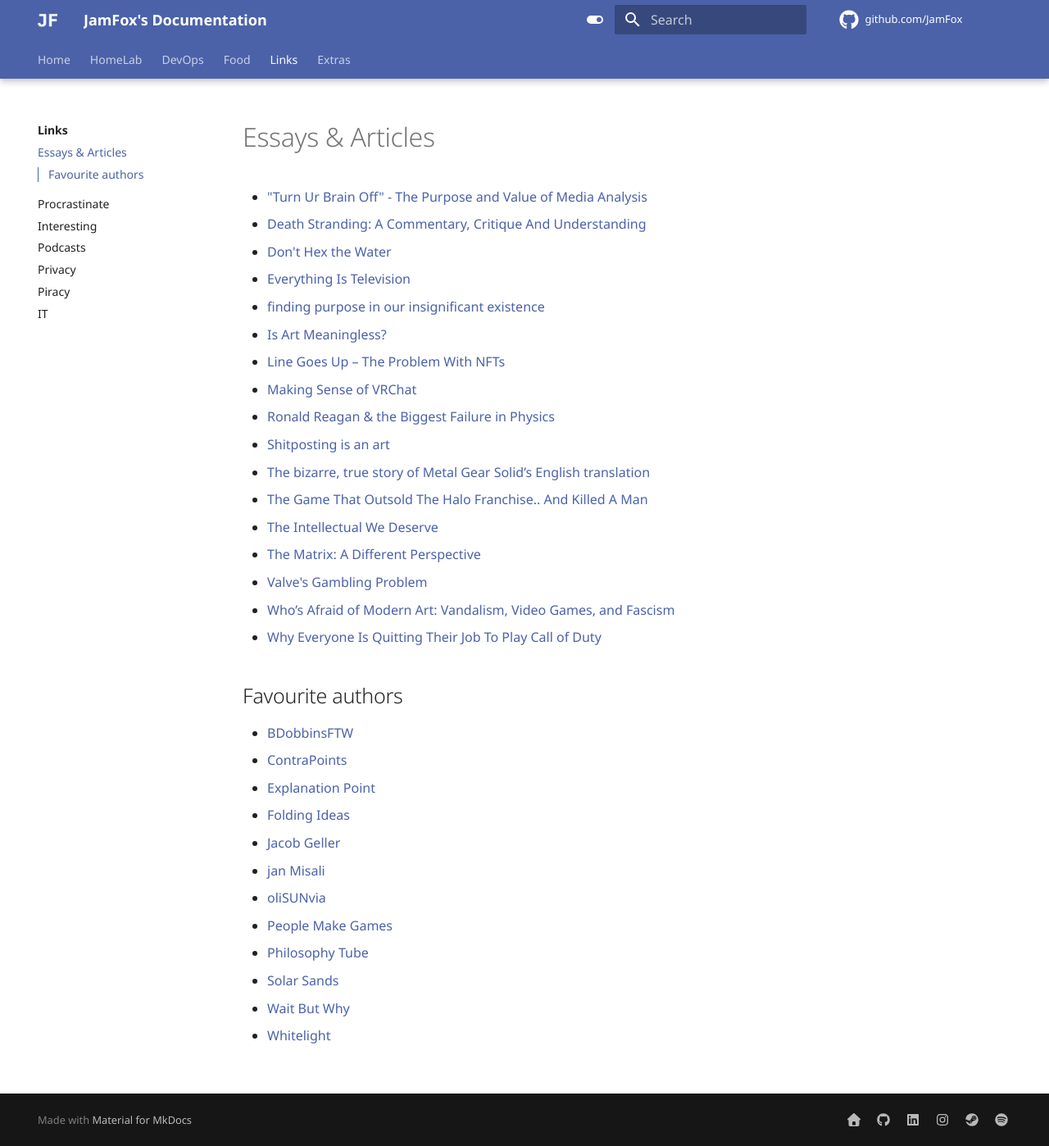
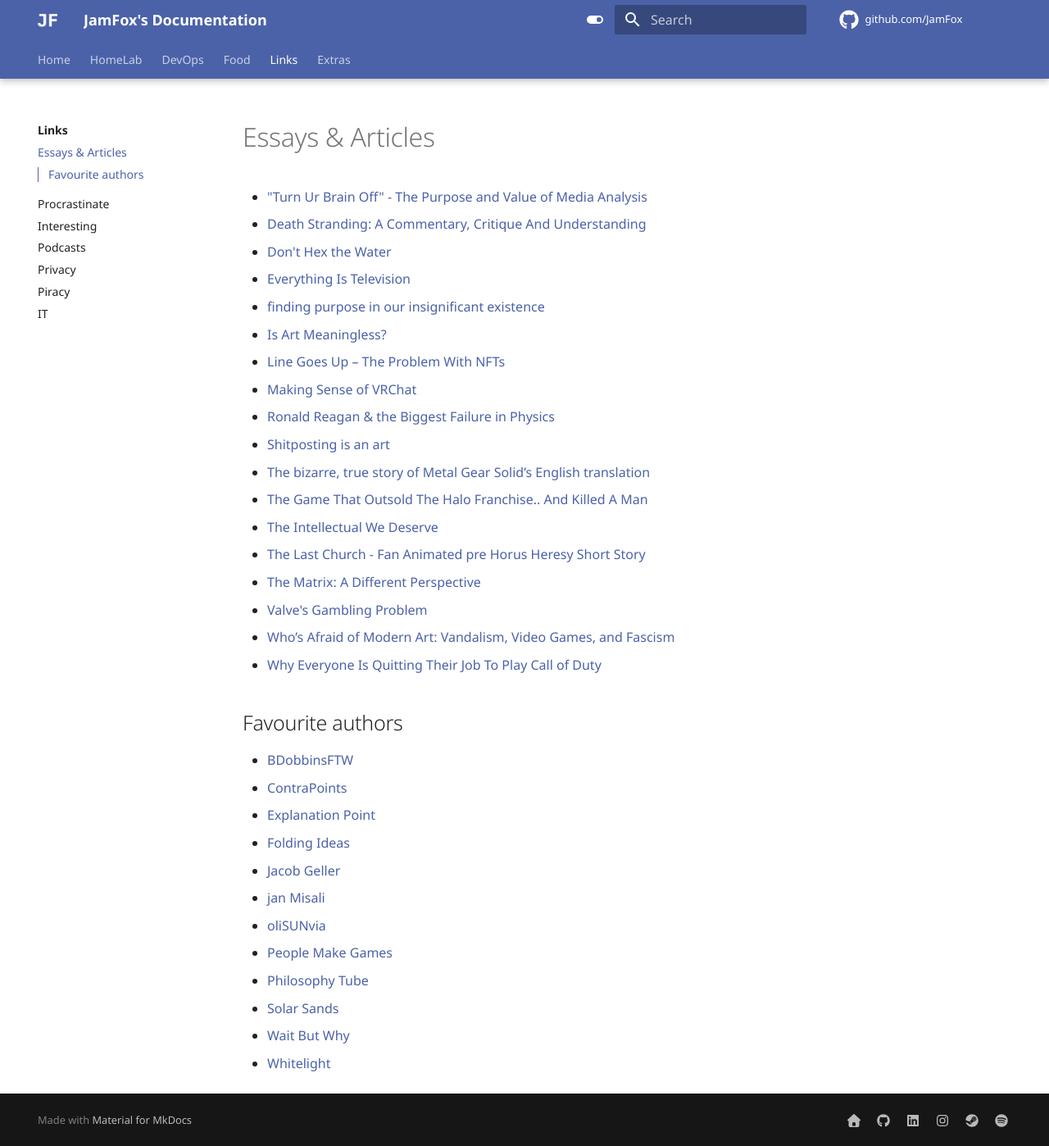
Before and after one commit to JamFox/docs.jamfox.dev, an MkDocs documentation site: the page built from docs/content/links/essays.md, in a window 1280 px wide and 1398 px high. Shown: the whole window at 82% size. Built offline with MkDocs 1.6.1 and Material for MkDocs 9.7.7, drawn with Linux system fonts in a browser that asks for light colours; comment, search, counter and statistics services are not loaded.

Commit message:
links: add the last church

```diff
--- a/docs/content/links/essays.md
+++ b/docs/content/links/essays.md
@@ -15,6 +15,7 @@ title: "Essays & Articles"
 - [The bizarre, true story of Metal Gear Solid’s English translation](https://www.polygon.com/2019/7/18/20696081/metal-gear-solid-translation-japanese-english-jeremy-blaustein)
 - [The Game That Outsold The Halo Franchise.. And Killed A Man](https://youtu.be/9Oln-5mMZwE)
 - [The Intellectual We Deserve](https://www.currentaffairs.org/2018/03/the-intellectual-we-deserve)
+- [The Last Church - Fan Animated pre Horus Heresy Short Story](https://youtu.be/jSEVCs8o0H8)
 - [The Matrix: A Different Perspective](https://youtu.be/ORHB9c8e7ok)
 - [Valve's Gambling Problem](https://youtu.be/eMmNy11Mn7g)
 - [Who’s Afraid of Modern Art: Vandalism, Video Games, and Fascism](https://youtu.be/v5DqmTtCPiQ)
```
